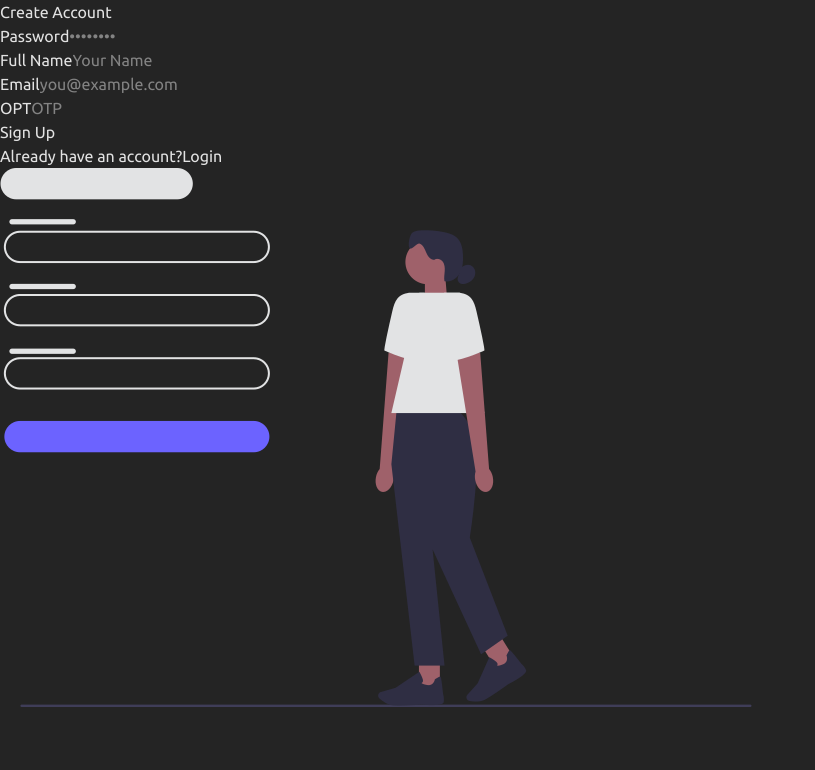
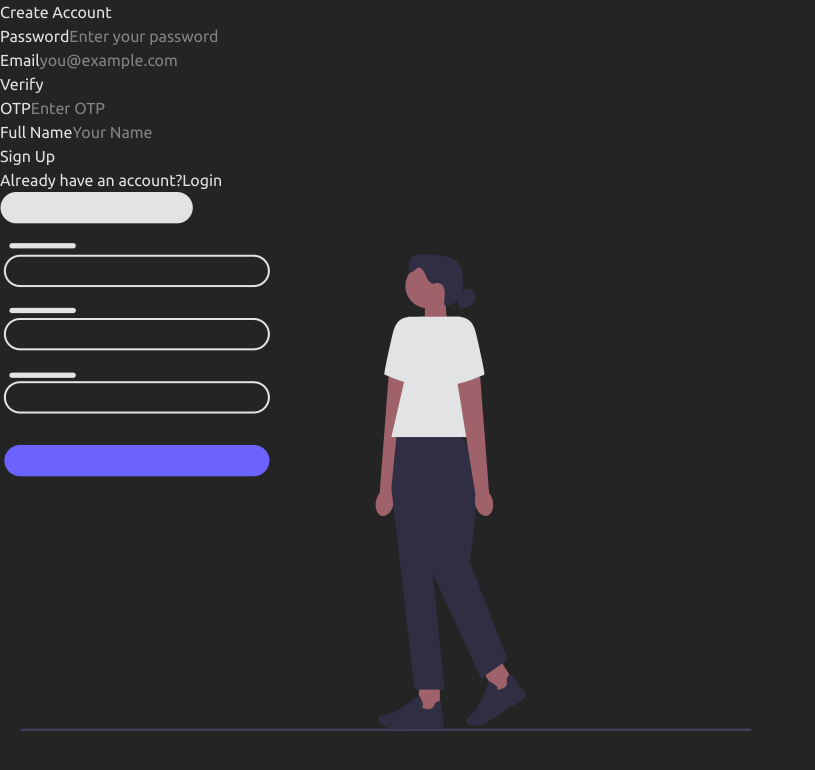
Before and after one commit to nikhil-tiwari1419/University-StudentApp, a React (Vite) app in the folder my-react-app/: page /University-StudentApp/Signup in a window 1280 px wide. Shown: the top 770 px of the page, without its empty margins (0-815 px from the left). Built offline with nearby package versions, Linux system fonts and the light colour scheme.

Commit message:
Update SignUP page  code

```diff
--- a/my-react-app/src/Signup.jsx
+++ b/my-react-app/src/Signup.jsx
@@ -1,6 +1,8 @@
-import React from 'react'
+import React, { useState } from 'react'
+import lodingGif from "./assets/loading.gif";
 import SignupImg from "./assets/undraw_sign-up.png"
 import { useNavigate } from "react-router-dom";
+import { button } from 'framer-motion/client';
 
 function Signup() {
 
@@ -10,6 +12,44 @@ function Signup() {
     navigation("/Signin")
   };
 
+  const [Email, setEmail] = useState("");
+  const [OTP, setOTP] = useState("");
+  const [passoword, setPassword] = useState("")
+  const [error, setError] = useState("");
+  const [isValidPassword, setValidPassowrd] = useState("");
+
+  const setPasswordd = (e) => {
+    const value = e.target.value;
+    const regex = /^[A-Za-z0-9]*$/;
+    setPassword(value);
+
+    if (regex.test(value)) {
+      if (value.length < 8) {
+        setError("password must be at least 8  charactors  ");
+        setValidPassowrd(false);
+      }
+      else if (value.length > 12) {
+        setError("Password cannot be more than 12 charactors .");
+        setValidPassowrd(false);
+      } else {
+        setError("")
+        setValidPassowrd(true);
+      }
+    }
+  };
+  const handleSignUp = () => {
+    alert("Sign UP Succesfull !!")
+  }
+
+  const [isVerify, setVerify] = useState(false);
+  const verifybtn = () => {
+    setVerify(true);
+
+    setTimeout(() => {
+      setVerify(false);
+      alert("OTP has send")
+    }, 3000);
+  };
 
 
   return (
@@ -19,12 +59,65 @@ function Signup() {
 
         <form className="space-y-4">
           {/* <h3 className='text-black'>.....Create password..... </h3> */}
-            <div>
+          <div>
             <label className="block text-sm font-medium text-gray-700 mb-1">Password</label>
             <input
               type="password"
-              placeholder="••••••••"
+              value={passoword}
+              onChange={setPasswordd}
+              placeholder="Enter your password "
+              required
+              pattern="[A-Za-z0-9]{6,}"
+              title="Password must be at least 6 characters long and contain only letters and numbers"
+              className={`text-black w-full px-4 py-2 border border-gray-300 rounded-lg focus:outline-none focus:ring-2 ${error ? "border-red-500 focus:ring-red-400" : "border-gray-300 focus:ring-indigo-400"}`}
+            />
+          </div>
+          <div>
+            <label className="block text-sm font-medium text-gray-700 mb-1">Email</label>
+            <input
+              type="email"
+              value={Email}
+              onChange={(e) => setEmail(e.target.value)}
+              placeholder="you@example.com"
+              required
               className="text-black w-full px-4 py-2 border border-gray-300 rounded-lg focus:outline-none focus:ring-2 focus:ring-indigo-400"
+            />
+            <div className="relative mt-2">
+              <div className="h-10 flex items-center">
+                {!isVerify ? (
+                  <button
+                    type="button"
+                    disabled={!Email}
+                    className={`cursor-pointer text-sm  px-3 py-1 rounded-2xl ${Email ? "bg-lime-400 hover:bg-blue-700" : "rounded-2xl cursor-not-allowed bg-gray-400"}`}
+                    onClick={verifybtn}
+                  >
+                    Verify
+                  </button>
+                ) : (
+
+                  <div className=" flex justify-center items-center w-full">
+                    <img
+                      src={lodingGif}
+                      alt="loding Gif"
+                      className="h-8 "
+                    />
+                  </div>
+                )}
+              </div>
+            </div>
+          </div>
+
+          <div>
+            <label className="block text-sm font-medium text-gray-700 mb-1 mt-4">
+              OTP
+            </label>
+            <input
+              type="number"
+              value={OTP}
+              onChange={(e) => setOTP(e.target.value)}
+              className="w-full border text-black rounded-lg px-3 py-2 focus:outline-none focus:ring-2 focus:ring-blue-500 "
+              placeholder="Enter OTP"
+              required
             />
           </div>
           <div>
@@ -35,26 +128,13 @@ function Signup() {
               className="text-black w-full px-4 py-2 border border-gray-300 rounded-lg focus:outline-none focus:ring-2 focus:ring-indigo-400"
             />
           </div>
-
-          <div>
-            <label className="block text-sm font-medium text-gray-700 mb-1">Email</label>
-            <input
-              type="email"
-              placeholder="you@example.com"
-              className="text-black w-full px-4 py-2 border border-gray-300 rounded-lg focus:outline-none focus:ring-2 focus:ring-indigo-400"
-            />
-          </div>
-          <div>
-            <label className="block text-sm font-medium text-gray-700 mb-1">OPT</label>
-            <input
-              type="otp"
-              placeholder="OTP"
-              className="text-black w-full px-4 py-2 border border-gray-300 rounded-lg focus:outline-none focus:ring-2 focus:ring-indigo-400"
-            />
-          </div>
           <button onClick={handleGetSignin}
             type="button"
-            className="w-full bg-indigo-500 text-white py-2 rounded-lg font-semibold hover:bg-indigo-600 transition"
+            disabled={!isValidPassword}
+            className={`w-full py-2 rounded-lg font-semibold transition ${isValidPassword
+                ? "bg-indigo-500 text-white hover:bg-indigo-600"
+                : "bg-gray-400 text-gray-700 cursor-not-allowed"
+              }`}
           >
             Sign Up
           </button>
--- a/my-react-app/src/started.jsx
+++ b/my-react-app/src/started.jsx
@@ -7,8 +7,7 @@ import { FaSquareXTwitter } from "react-icons/fa6";
 
 function Header() {
 
-  let navigate = useNavigate();
-
+let navigate = useNavigate();
 
   const handleGetStarted = () => {
     navigate("/Signin");
```
